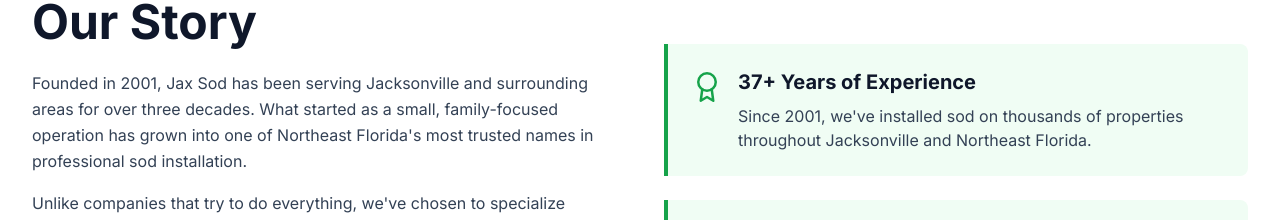
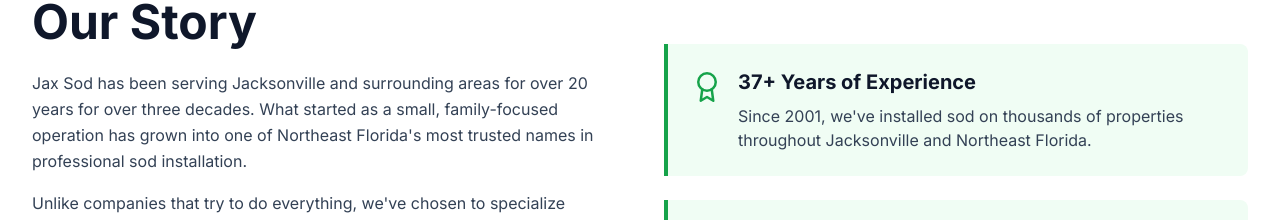
Before and after one commit to bigbricey/jaxsod-website, a Next.js app: page /about in a window 1280 px wide. Shown: the part 714-934 px from the top of the page. Built offline with nearby package versions, Linux system fonts and the light colour scheme.

Commit message:
Update founding year description for accuracy

```diff
--- a/app/about/page.tsx
+++ b/app/about/page.tsx
@@ -36,7 +36,7 @@
               <h2 className="heading-lg mb-6">Our Story</h2>
               <div className="space-y-4 text-secondary-700 leading-relaxed">
                 <p>
-                  Founded in 2001, Jax Sod has been serving Jacksonville and surrounding areas
+                  Jax Sod has been serving Jacksonville and surrounding areas for over 20 years
                   for over three decades. What started as a small, family-focused operation has
                   grown into one of Northeast Florida's most trusted names in professional sod
                   installation.
```
